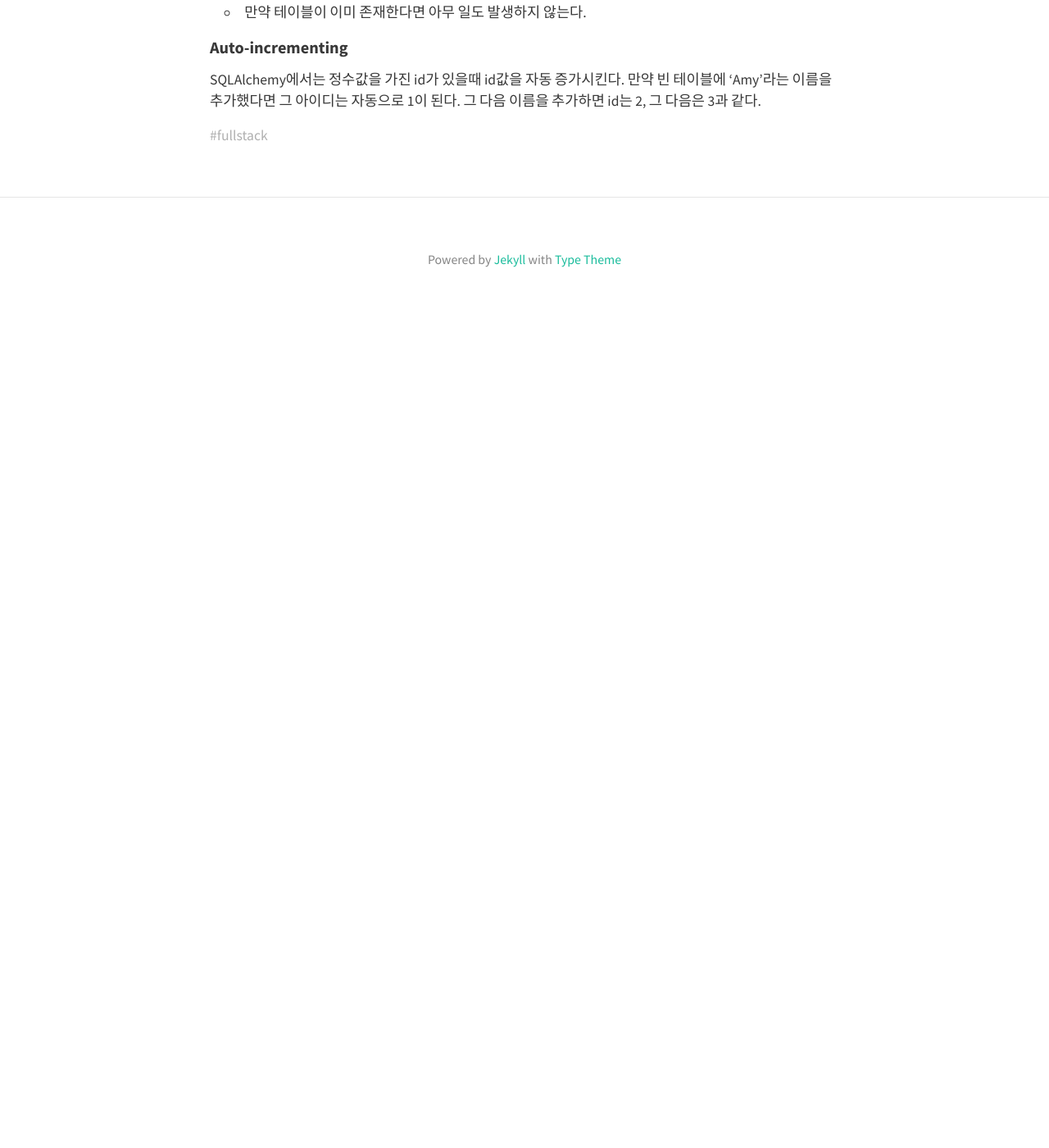
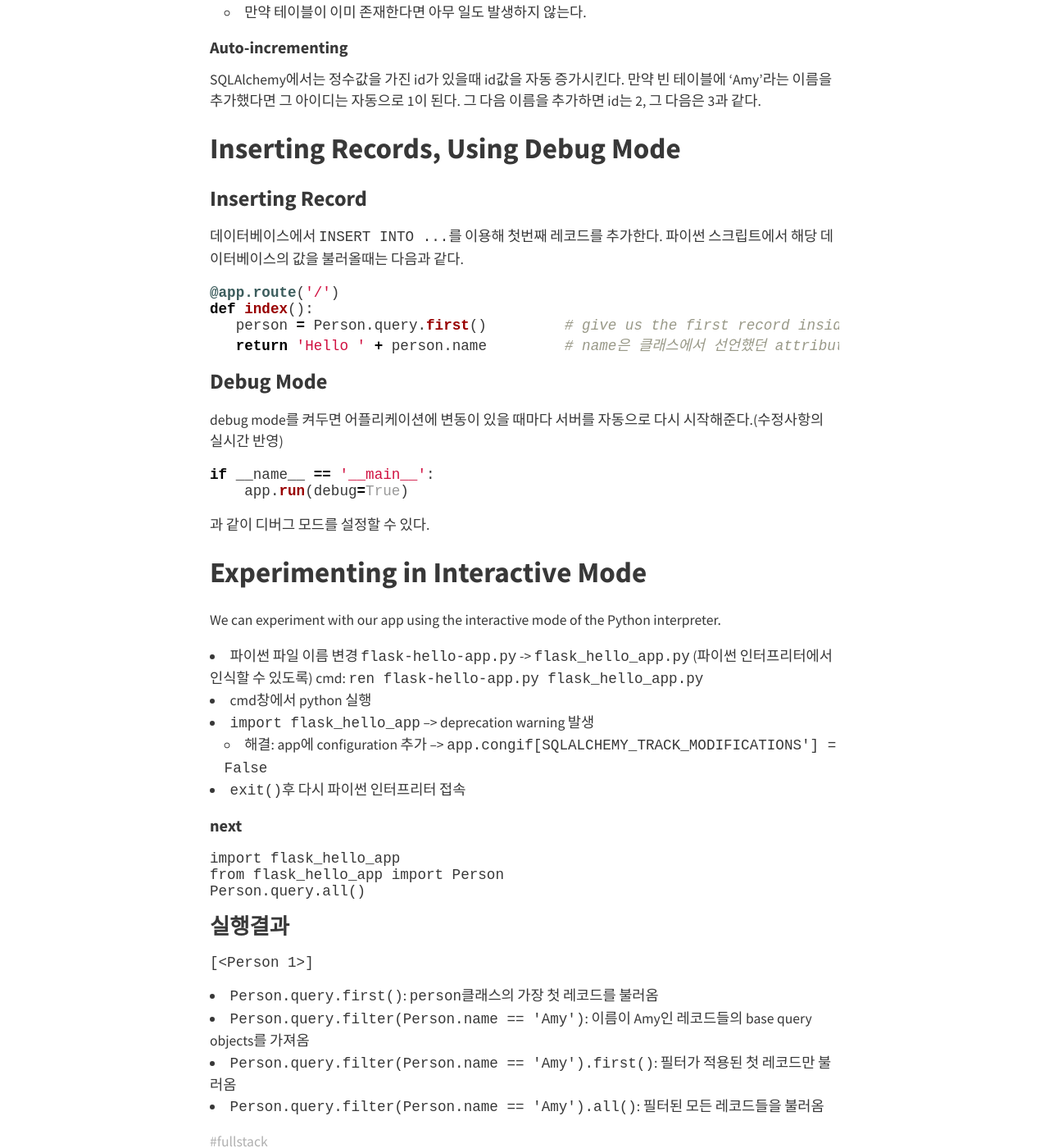
Before and after one commit to HyunlangBan/hyunlangban.github.io, a Jekyll site: the page built from _posts/2020-01-29-fullstack-06.md, in a window 1280 px wide and 1400 px high, scrolled down 3496 px. Shown: the whole window at 82% size. Built offline with Jekyll 4.4.1, drawn with Linux system fonts in a browser that asks for light colours; nearby versions of some CDN libraries; before the commit the page ends 3889 px from its top, so only the background shows below that.

Commit message:
Update 2020-01-29-fullstack-06.md

````diff
--- a/_posts/2020-01-29-fullstack-06.md
+++ b/_posts/2020-01-29-fullstack-06.md
@@ -112,3 +112,49 @@ class Person(db.Model):            # By inheriting from db.Model we wound up lin
 
 #### Auto-incrementing
 SQLAlchemy에서는 정수값을 가진 id가 있을때 id값을 자동 증가시킨다. 만약 빈 테이블에 'Amy'라는 이름을 추가했다면 그 아이디는 자동으로 1이 된다. 그 다음 이름을 추가하면 id는 2, 그 다음은 3과 같다.
+
+## Inserting Records, Using Debug Mode
+
+### Inserting Record
+데이터베이스에서 `INSERT INTO ...`를 이용해 첫번째 레코드를 추가한다.
+파이썬 스크립트에서 해당 데이터베이스의 값을 불러올때는 다음과 같다.
+```python
+@app.route('/')
+def index():
+   person = Person.query.first()         # give us the first record inside of our persons table.
+   return 'Hello ' + person.name         # name은 클래스에서 선언했던 attribute.
+```
+
+### Debug Mode
+debug mode를 켜두면 어플리케이션에 변동이 있을 때마다 서버를 자동으로 다시 시작해준다.(수정사항의 실시간 반영)
+```python
+if __name__ == '__main__':
+    app.run(debug=True)
+```
+과 같이 디버그 모드를 설정할 수 있다.
+
+## Experimenting in Interactive Mode
+We can experiment with our app using the interactive mode of the Python interpreter.
+- 파이썬 파일 이름 변경 `flask-hello-app.py` -> `flask_hello_app.py` (파이썬 인터프리터에서 인식할 수 있도록)
+  cmd: `ren flask-hello-app.py flask_hello_app.py`
+- cmd창에서 python 실행
+- `import flask_hello_app` --> deprecation warning 발생
+  - 해결: app에 configuration 추가 --> `app.congif[SQLALCHEMY_TRACK_MODIFICATIONS'] = False`
+- `exit()`후 다시 파이썬 인터프리터 접속
+
+#### next
+```
+import flask_hello_app
+from flask_hello_app import Person
+Person.query.all()
+```
+
+### 실행결과
+```
+[<Person 1>]
+```
+
+- `Person.query.first()`: `person`클래스의 가장 첫 레코드를 불러옴
+- `Person.query.filter(Person.name == 'Amy')`: 이름이 Amy인 레코드들의 base query objects를 가져옴
+- `Person.query.filter(Person.name == 'Amy').first()`: 필터가 적용된 첫 레코드만 불러옴
+- `Person.query.filter(Person.name == 'Amy').all()`: 필터된 모든 레코드들을 불러옴
````
